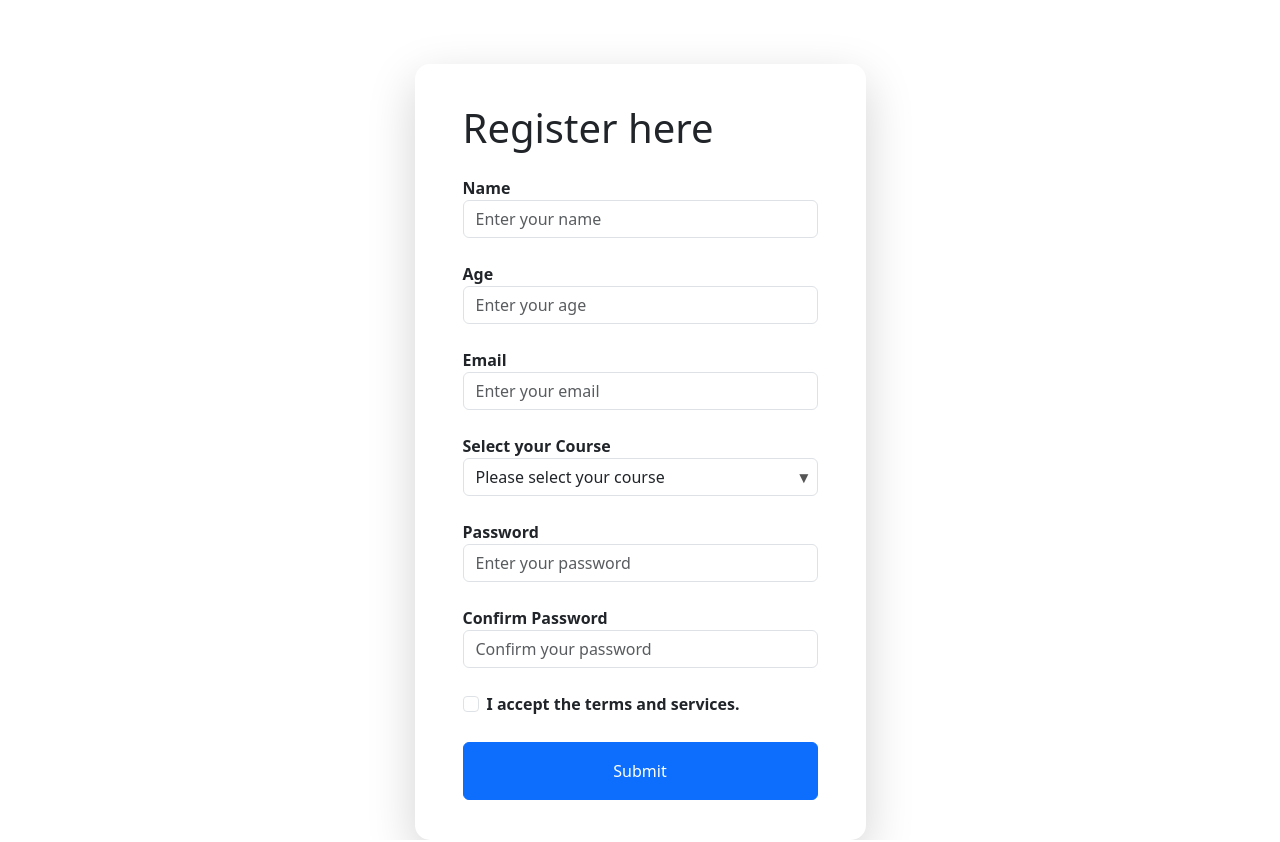
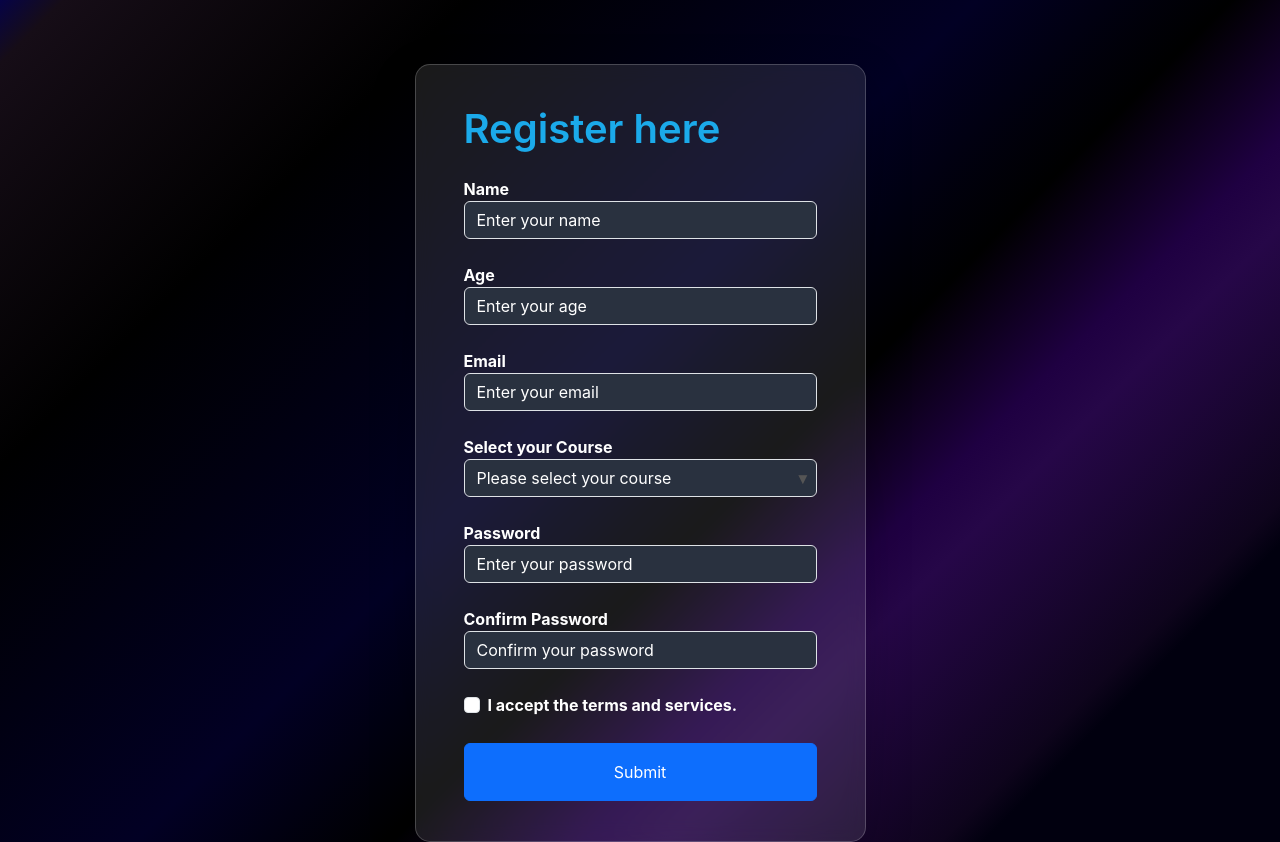
Before and after one commit to Souvik34/Student-registration-form, a React (Vite) app: page / in a window 1280 px wide. Built offline with nearby package versions, Linux system fonts and the light colour scheme.

Commit message:
`Refactor registration form with updated styles and layout`

```diff
--- a/index.html
+++ b/index.html
@@ -2,7 +2,7 @@
 <html lang="en">
   <head>
     <meta charset="UTF-8" />
-    <link rel="icon" type="image/svg+xml" href="/vite.svg" />
+    <!-- <link rel="icon" type="image/svg+xml" href="/vite.svg" /> -->
     <meta name="viewport" content="width=device-width, initial-scale=1.0" />
     <link
   rel="stylesheet"
@@ -10,7 +10,7 @@
   integrity="sha384-QWTKZyjpPEjISv5WaRU9OFeRpok6YctnYmDr5pNlyT2bRjXh0JMhjY6hW+ALEwIH"
   crossorigin="anonymous"
 />
-    <title>Vite + React</title>
+    <title>Registration form</title>
   </head>
   <body>
     <div id="root"></div>
--- a/src/App.jsx
+++ b/src/App.jsx
@@ -80,37 +80,21 @@ function App() {
               agreeToRules: false,
             }}
             validate={validateForm}
-  onSubmit={(values, { resetForm, setTouched, setSubmitting }) => {
-    const errors = validateForm(values);
-    if (Object.keys(errors).length > 0) {
-      setTouched({
-        name: true,
-        age: true,
-        email: true,
-        course: true,  // Manually set course as touched
-        password: true,
-        ConfirmPassword: true,
-        agreeToRules: true,
-      });
-      setSubmitting(false);
-      return;
-    }
+            onSubmit={handleSubmit}
+          >
+            {(formik) => (
+              <Form className='shadow-lg glass-form'>
+                <h1 className='mb-4' style={{ color: '#1BAAEA', fontWeight:600}}>Register here</h1>
 
-    handleSubmit(values, { resetForm });
-  }}
->
-
-            {(formik) => (
-              <Form className='shadow-lg'>
-                <h1 className='mb-4'>Register here</h1>
 
                 {/* Name Field */}
                 <div className="form-group mt-4">
-                  <label htmlFor="name">Name</label>
+                  <label htmlFor="name" style={{ color: '#ffffff' }}>Name</label>
                   <Field
                     name='name'
                     type='text'
                     placeholder='Enter your name'
+                    style={{ backgroundColor: '#29313F', color: '#ffffff' }}
                     className={formik.touched.name && formik.errors.name ? 'form-control is-invalid' : 'form-control'}
                   />
                   {formik.touched.name && formik.errors.name && (
@@ -125,6 +109,7 @@ function App() {
                     name='age'
                     type='number'
                     placeholder='Enter your age'
+                    style={{ backgroundColor: '#29313F', color: '#ffffff' }}
                     className={formik.touched.age && formik.errors.age ? 'form-control is-invalid' : 'form-control'}
                   />
                   {formik.touched.age && formik.errors.age && (
@@ -139,6 +124,7 @@ function App() {
                     name='email'
                     type='email'
                     placeholder='Enter your email'
+                    style={{ backgroundColor: '#29313F', color: '#ffffff' }}
                     className={formik.touched.email && formik.errors.email ? 'form-control is-invalid' : 'form-control'}
                   />
                   {formik.touched.email && formik.errors.email && (
@@ -155,6 +141,7 @@ function App() {
                       name="course"
                       onBlur={formik.handleBlur}
                       className={formik.touched.course && formik.errors.course ? 'form-control is-invalid custom-select' : 'form-control custom-select'}
+                      style={{ backgroundColor: '#29313F', color: '#ffffff' }}
                     >
 
                       <option value="" label="Please select your course" />
@@ -179,6 +166,7 @@ function App() {
                     name='password'
                     type='password'
                     placeholder='Enter your password'
+                    style={{ backgroundColor: '#29313F', color: '#ffffff' }}
                     className={formik.touched.password && formik.errors.password ? 'form-control is-invalid' : 'form-control'}
                   />
                   {formik.touched.password && formik.errors.password && (
@@ -193,6 +181,7 @@ function App() {
                     name='ConfirmPassword'
                     type='password'
                     placeholder='Confirm your password'
+                    style={{ backgroundColor: '#29313F', color: '#ffffff' }}
                     className={formik.touched.ConfirmPassword && formik.errors.ConfirmPassword ? 'form-control is-invalid' : 'form-control'}
                   />
                   {formik.touched.ConfirmPassword && formik.errors.ConfirmPassword && (
--- a/src/index.css
+++ b/src/index.css
@@ -1,10 +1,26 @@
 body {
   margin: 0;
-  /* background: linear-gradient(135deg, #1A1D28, #0D0F14); */
-
+  background: rgb(1,0,15);
+  background: linear-gradient(315deg, rgba(1,0,15,1) 14%, rgba(14,4,28,1) 16%, rgba(38,7,72,1) 29%, rgba(31,0,66,1) 33%, rgba(0,0,0,1) 42%, rgba(2,0,36,1) 54%, rgba(0,0,0,1) 78%, rgba(22,13,23,1) 97%, rgba(6,3,70,1) 100%, rgba(10,10,30,1) 100%);
+  font-family: -apple-system, BlinkMacSystemFont, 'Segoe UI', Roboto, 'Helvetica Neue', Arial, sans-serif;
+  -webkit-font-smoothing: antialiased;
+  -moz-osx-font-smoothing: grayscale;
+  color: #fff;
+}
+.glass-form {
+  background: rgba(255, 255, 255, 0.1); /* Semi-transparent white */
+  backdrop-filter: blur(10px); /* Apply blur */
+  border-radius: 15px; /* Rounded corners */
+  padding: 20px;
+  border: 1px solid rgba(255, 255, 255, 0.2); /* Subtle border */
+  box-shadow: 0 4px 6px rgba(0, 0, 0, 0.1); /* Shadow for depth */
 }
 
-
+input::placeholder,
+textarea::placeholder,
+select::placeholder {
+  color: white !important; /* Ensure the placeholder text is white */
+}
 
 .wrapper
 {
```
Lines whose indentation alone changed are shown as unchanged.
